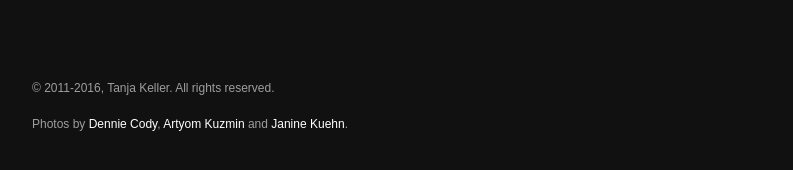
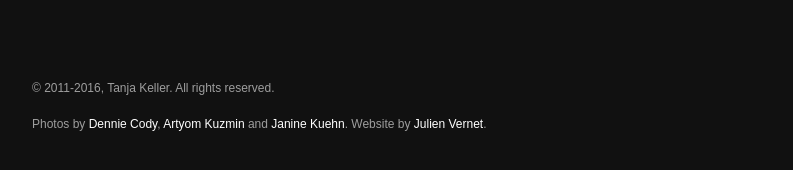
Before and after one commit to SiamKreative/tanja-keller.com, a website: page src/index.html in a window 1280 px wide. Shown: the part 5004-5174 px from the top of the page, without its empty margins (243-1036 px from the left). Drawn offline with nearby package versions, Linux system fonts and the light colour scheme; a web font is replaced by a local one.

Commit message:
Add website credit

```diff
--- a/src/index.html
+++ b/src/index.html
@@ -366,7 +366,7 @@
 			<!-- Copyright -->
 			<div class="row">
 				<div class="col-xs-12 col-lg-8 col-lg-offset-2">
-					<p class="copyright">&copy; 2011<script>new Date().getFullYear()>2011&&document.write("-"+new Date().getFullYear());</script>, Tanja Keller. All rights reserved.<br>Photos by <a href="https://www.facebook.com/PortfolioTherapy/" target="_blank">Dennie Cody</a>, <a href="https://www.facebook.com/KuzminArtPhotography/" target="_blank">Artyom Kuzmin</a> and <a href="https://www.facebook.com/Janine-Kuehn-Fotografie-291592894295677/" target="_blank">Janine Kuehn</a>.</p>
+					<p class="copyright">&copy; 2011<script>new Date().getFullYear()>2011&&document.write("-"+new Date().getFullYear());</script>, Tanja Keller. All rights reserved.<br>Photos by <a href="https://www.facebook.com/PortfolioTherapy/" target="_blank">Dennie Cody</a>, <a href="https://www.facebook.com/KuzminArtPhotography/" target="_blank">Artyom Kuzmin</a> and <a href="https://www.facebook.com/Janine-Kuehn-Fotografie-291592894295677/" target="_blank">Janine Kuehn</a>. Website by <a href="https://siamkreative.com/" target="_blank">Julien Vernet</a>.</p>
 				</div>
 			</div><!-- END Copyright -->
 		</div><!-- END Container -->
```
